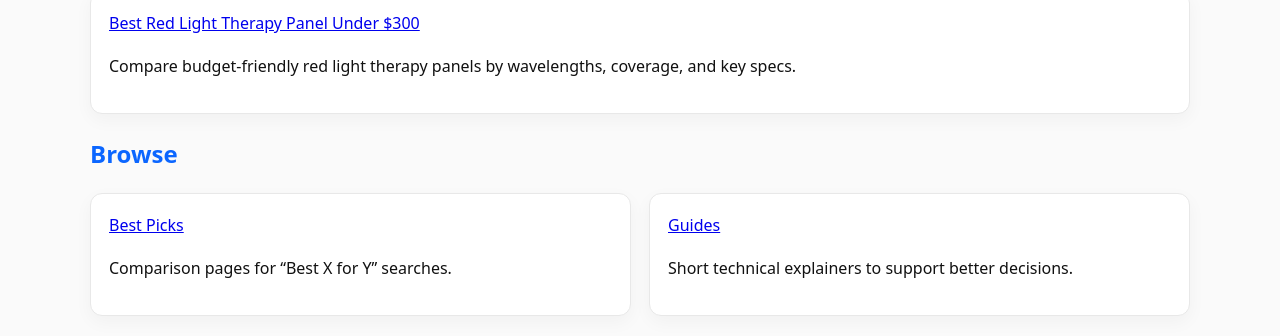
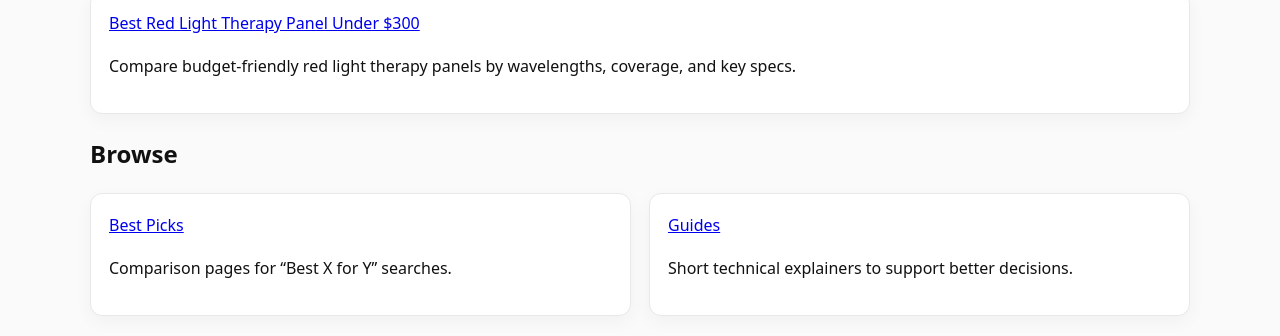
Before and after one commit to MoxieisMax/moxieismax.github.io, a Jekyll site: the page built from index.md, in a window 1280 px wide. Shown: the part 352-688 px from the top of the page. Built offline with Jekyll 4.4.1, drawn with Linux system fonts in a browser that asks for light colours.

Commit message:
Revert Browse heading to default color
Remove blue styling - test complete.

Co-authored-by: Copilot <223556219+Copilot@users.noreply.github.com>

```diff
--- a/_layouts/home.html
+++ b/_layouts/home.html
@@ -21,7 +21,7 @@ layout: default
 </section>
 
 <section>
-  <h2 style="color: #0b66ff !important;">Browse</h2>
+  <h2>Browse</h2>
   <div class="cards">
     <div class="card">
       <a href="{{ '/money/' | relative_url }}">Best Picks</a>
```
